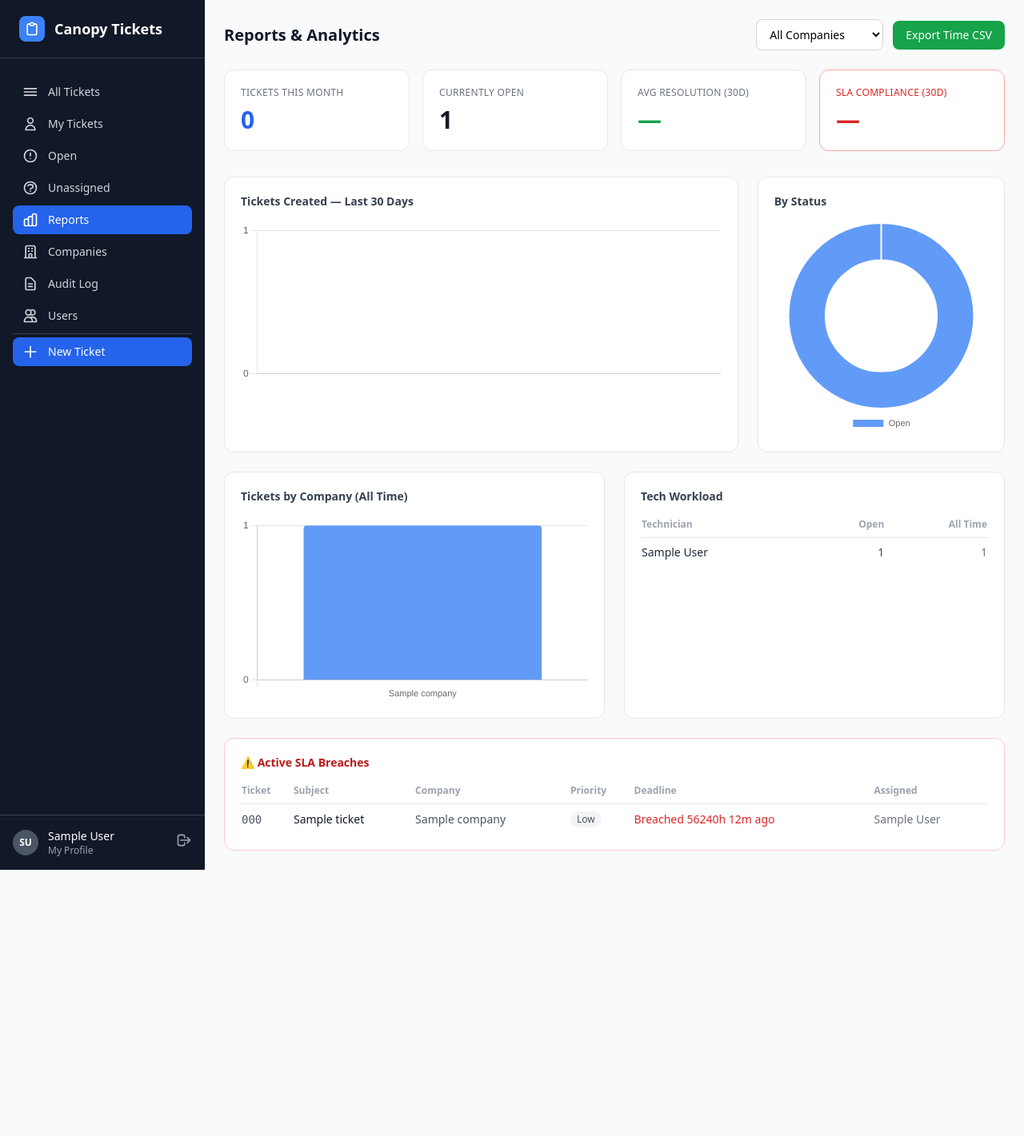
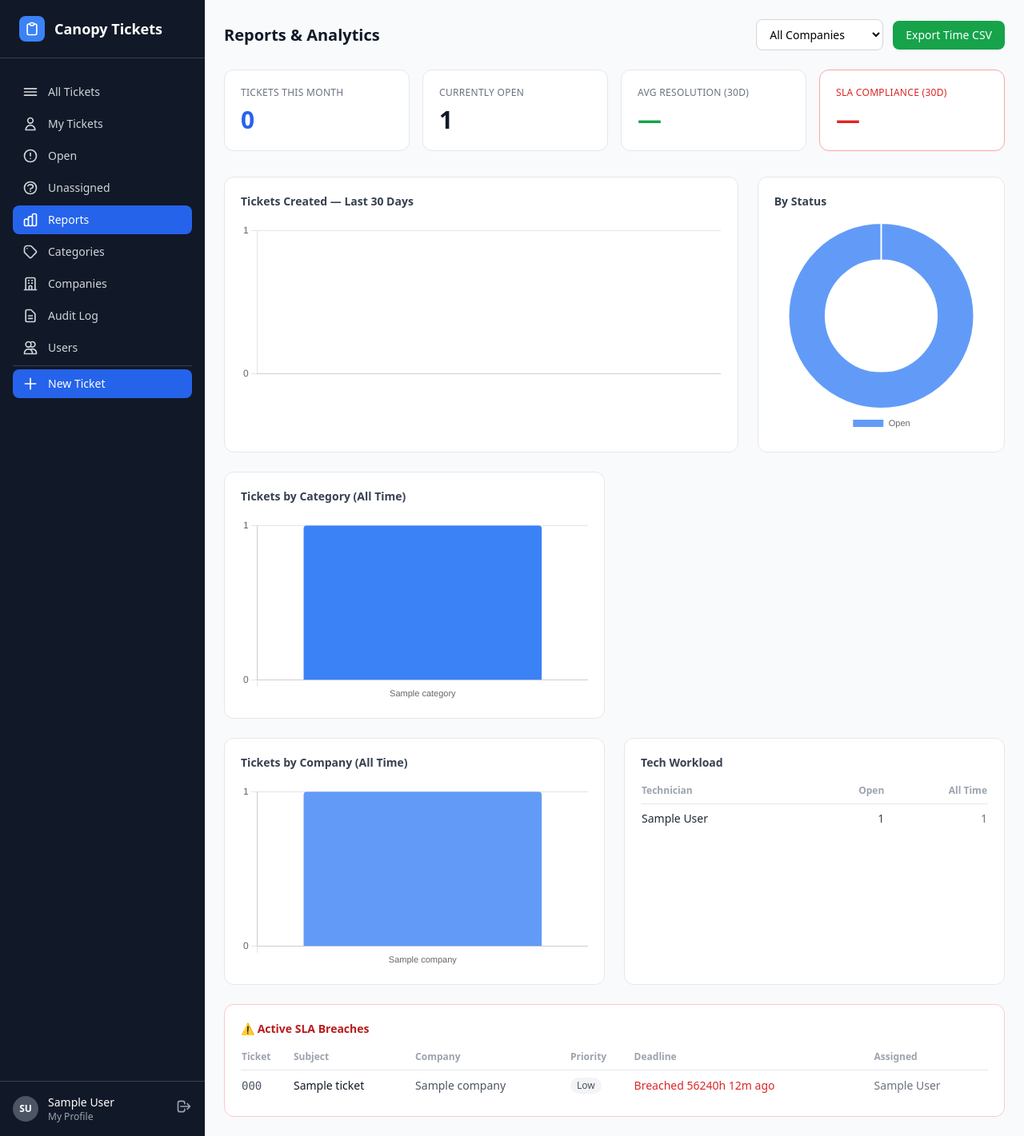
Before and after one commit to canopytechCA/Canopy-Ticket-System, a Django app: page /tech/reports/ in a window 1280 px wide. Shown: the whole page at 80% size. Before the commit the page ends 1088 px from the top, so only its background shows below. Run offline with Django 5.2, Linux system fonts and the light colour scheme; a user stored in the database is signed in; tables that the repository leaves empty hold one stand-in row (values such as "Sample post"); some libraries are stand-ins or nearby versions.

Commit message:
categories

```diff
--- a/backend/apps/tickets/forms.py
+++ b/backend/apps/tickets/forms.py
@@ -1,6 +1,6 @@
 from django import forms
 from apps.companies.models import Company
-from .models import Ticket, Message, TimeEntry
+from .models import Category, Ticket, Message, TimeEntry
 
 
 INPUT_CLASS = "w-full px-3 py-2 border border-gray-300 rounded-lg focus:ring-2 focus:ring-blue-500 focus:border-transparent text-sm"
@@ -11,9 +11,10 @@ TEXTAREA_CLASS = "w-full px-3 py-2 border border-gray-300 rounded-lg focus:ring-
 class TicketForm(forms.ModelForm):
     class Meta:
         model = Ticket
-        fields = ["company", "subject", "description", "priority", "assigned_to"]
+        fields = ["company", "category", "subject", "description", "priority", "assigned_to"]
         widgets = {
             "company": forms.Select(attrs={"class": SELECT_CLASS}),
+            "category": forms.Select(attrs={"class": SELECT_CLASS}),
             "subject": forms.TextInput(attrs={"class": INPUT_CLASS, "placeholder": "Brief summary of the issue"}),
             "description": forms.Textarea(attrs={"class": TEXTAREA_CLASS, "rows": 6, "placeholder": "Describe the issue in detail..."}),
             "priority": forms.Select(attrs={"class": SELECT_CLASS}),
@@ -26,6 +27,9 @@ class TicketForm(forms.ModelForm):
         self.fields["assigned_to"].queryset = User.objects.filter(role=User.Role.TECH, is_active=True)
         self.fields["assigned_to"].required = False
         self.fields["assigned_to"].empty_label = "— Unassigned —"
+        self.fields["category"].queryset = Category.objects.filter(is_active=True)
+        self.fields["category"].required = False
+        self.fields["category"].empty_label = "— No category —"
 
 
 class ClientTicketForm(forms.ModelForm):
@@ -73,10 +77,11 @@ class TimeEntryForm(forms.ModelForm):
 class TicketStatusForm(forms.ModelForm):
     class Meta:
         model = Ticket
-        fields = ["status", "priority", "assigned_to"]
+        fields = ["status", "priority", "category", "assigned_to"]
         widgets = {
             "status": forms.Select(attrs={"class": SELECT_CLASS}),
             "priority": forms.Select(attrs={"class": SELECT_CLASS}),
+            "category": forms.Select(attrs={"class": SELECT_CLASS}),
             "assigned_to": forms.Select(attrs={"class": SELECT_CLASS}),
         }
 
@@ -86,6 +91,19 @@ class TicketStatusForm(forms.ModelForm):
         self.fields["assigned_to"].queryset = User.objects.filter(role=User.Role.TECH, is_active=True)
         self.fields["assigned_to"].required = False
         self.fields["assigned_to"].empty_label = "— Unassigned —"
+        self.fields["category"].queryset = Category.objects.filter(is_active=True)
+        self.fields["category"].required = False
+        self.fields["category"].empty_label = "— No category —"
+
+
+class CategoryForm(forms.ModelForm):
+    class Meta:
+        model = Category
+        fields = ["name", "color", "is_active"]
+        widgets = {
+            "name": forms.TextInput(attrs={"class": INPUT_CLASS, "placeholder": "e.g. Network & Connectivity"}),
+            "color": forms.Select(attrs={"class": SELECT_CLASS}),
+        }
 
 
 class CompanyForm(forms.ModelForm):
--- a/backend/apps/tickets/urls.py
+++ b/backend/apps/tickets/urls.py
@@ -24,6 +24,8 @@ urlpatterns = [
     path("tech/companies/", views.TechCompanyList.as_view(), name="tech_company_list"),
     path("tech/companies/new/", views.TechCompanyCreate.as_view(), name="tech_company_create"),
     path("tech/companies/<int:pk>/", views.TechCompanyDetail.as_view(), name="tech_company_detail"),
+    path("tech/categories/", views.TechCategoryList.as_view(), name="tech_category_list"),
+    path("tech/categories/<int:pk>/", views.TechCategoryDetail.as_view(), name="tech_category_detail"),
     path("tech/users/", account_views.TechUserList.as_view(), name="tech_user_list"),
     path("tech/users/new/", account_views.TechUserCreate.as_view(), name="tech_user_create"),
     path("tech/users/<int:pk>/", account_views.TechUserDetail.as_view(), name="tech_user_detail"),
--- a/backend/apps/tickets/views.py
+++ b/backend/apps/tickets/views.py
@@ -12,9 +12,9 @@ from django.views.generic import ListView, CreateView, TemplateView, View
 
 from apps.accounts.models import User, AuditLog, log_action
 from apps.companies.models import Company
-from .forms import TicketForm, MessageForm, TimeEntryForm, TicketStatusForm, CompanyForm
+from .forms import TicketForm, MessageForm, TimeEntryForm, TicketStatusForm, CompanyForm, CategoryForm
 from .mixins import TechRequiredMixin
-from .models import Ticket, Message, TimeEntry, Attachment
+from .models import Ticket, Message, TimeEntry, Attachment, Category
 from .notifications import notify_new_reply, notify_ticket_assigned, notify_status_changed, notify_ticket_created
 
 
@@ -26,11 +26,12 @@ class TechDashboard(TechRequiredMixin, ListView):
     paginate_by = 25
 
     def get_queryset(self):
-        qs = Ticket.objects.select_related("company", "assigned_to", "created_by")
+        qs = Ticket.objects.select_related("company", "assigned_to", "created_by", "category")
         status = self.request.GET.get("status")
         company = self.request.GET.get("company")
         assignee = self.request.GET.get("assignee")
         priority = self.request.GET.get("priority")
+        category = self.request.GET.get("category")
         q = self.request.GET.get("q")
 
         if status:
@@ -43,6 +44,8 @@ class TechDashboard(TechRequiredMixin, ListView):
             qs = qs.filter(assigned_to__isnull=True)
         if priority:
             qs = qs.filter(priority=priority)
+        if category:
+            qs = qs.filter(category_id=category)
         if q:
             qs = qs.filter(Q(subject__icontains=q) | Q(ticket_number__icontains=q))
 
@@ -52,6 +55,7 @@ class TechDashboard(TechRequiredMixin, ListView):
         ctx = super().get_context_data(**kwargs)
         ctx["companies"] = Company.objects.filter(is_active=True)
         ctx["techs"] = User.objects.filter(role=User.Role.TECH, is_active=True)
+        ctx["categories"] = Category.objects.filter(is_active=True)
         ctx["status_choices"] = Ticket.Status.choices
         ctx["priority_choices"] = Ticket.Priority.choices
         ctx["open_count"] = Ticket.objects.filter(status=Ticket.Status.OPEN).count()
@@ -310,6 +314,21 @@ class TechReports(TechRequiredMixin, TemplateView):
         )
 
         ctx["companies"] = Company.objects.filter(is_active=True).order_by("name")
+
+        # ── Tickets by category ──
+        by_category = (
+            all_tickets.values("category__name", "category__color")
+            .annotate(count=Count("id"))
+            .order_by("-count")
+        )
+        ctx["chart_category_labels"] = json.dumps(
+            [r["category__name"] or "Uncategorized" for r in by_category]
+        )
+        ctx["chart_category_data"] = json.dumps([r["count"] for r in by_category])
+        ctx["chart_category_colors"] = json.dumps(
+            [r["category__color"] or "#6b7280" for r in by_category]
+        )
+
         return ctx
 
 
@@ -438,3 +457,43 @@ class TechCompanyCreate(TechRequiredMixin, View):
             messages.success(request, f"{company.name} created.")
             return redirect("tickets:tech_company_detail", pk=company.pk)
         return render(request, self.template_name, {"form": form})
+
+
+# ── Category management ───────────────────────────────────────────────────────
+
+class TechCategoryList(TechRequiredMixin, View):
+    template_name = "tech/category_list.html"
+
+    def get(self, request):
+        return render(request, self.template_name, {
+            "categories": Category.objects.annotate(ticket_count=Count("tickets")).order_by("name"),
+            "form": CategoryForm(),
+        })
+
+    def post(self, request):
+        form = CategoryForm(request.POST)
+        if form.is_valid():
+            cat = form.save()
+            messages.success(request, f"Category '{cat.name}' created.")
+            return redirect("tickets:tech_category_list")
+        return render(request, self.template_name, {
+            "categories": Category.objects.annotate(ticket_count=Count("tickets")).order_by("name"),
+            "form": form,
+        })
+
+
+class TechCategoryDetail(TechRequiredMixin, View):
+    template_name = "tech/category_detail.html"
+
+    def get(self, request, pk):
+        cat = get_object_or_404(Category, pk=pk)
+        return render(request, self.template_name, {"cat": cat, "form": CategoryForm(instance=cat)})
+
+    def post(self, request, pk):
+        cat = get_object_or_404(Category, pk=pk)
+        form = CategoryForm(request.POST, instance=cat)
+        if form.is_valid():
+            form.save()
+            messages.success(request, "Category updated.")
+            return redirect("tickets:tech_category_list")
+        return render(request, self.template_name, {"cat": cat, "form": form})
--- a/backend/templates/tech/base_tech.html
+++ b/backend/templates/tech/base_tech.html
@@ -55,6 +55,15 @@
           <path stroke-linecap="round" stroke-linejoin="round" stroke-width="2" d="M9 19v-6a2 2 0 00-2-2H5a2 2 0 00-2 2v6a2 2 0 002 2h2a2 2 0 002-2zm0 0V9a2 2 0 012-2h2a2 2 0 012 2v10m-6 0a2 2 0 002 2h2a2 2 0 002-2m0 0V5a2 2 0 012-2h2a2 2 0 012 2v14a2 2 0 01-2 2h-2a2 2 0 01-2-2z"/>
         </svg>
         Reports
+      </a>
+
+      <a href="{% url 'tickets:tech_category_list' %}"
+         class="flex items-center gap-3 px-3 py-2 rounded-lg text-sm font-medium
+           {% if 'category' in request.resolver_match.url_name %}bg-blue-600 text-white{% else %}text-gray-300 hover:bg-gray-800 hover:text-white{% endif %}">
+        <svg class="w-5 h-5" fill="none" stroke="currentColor" viewBox="0 0 24 24">
+          <path stroke-linecap="round" stroke-linejoin="round" stroke-width="2" d="M7 7h.01M7 3h5c.512 0 1.024.195 1.414.586l7 7a2 2 0 010 2.828l-7 7a2 2 0 01-2.828 0l-7-7A1.994 1.994 0 013 12V7a4 4 0 014-4z"/>
+        </svg>
+        Categories
       </a>
 
       <a href="{% url 'tickets:tech_company_list' %}"
--- a/backend/templates/tech/reports.html
+++ b/backend/templates/tech/reports.html
@@ -62,6 +62,19 @@
   </div>
 
   <!-- Charts row 2 -->
+  <div class="grid grid-cols-2 gap-6 mb-6">
+
+    <!-- By category -->
+    <div class="bg-white rounded-xl border border-gray-200 p-5">
+      <h2 class="text-sm font-semibold text-gray-700 mb-4">Tickets by Category (All Time)</h2>
+      <canvas id="chartCategory" height="160"></canvas>
+    </div>
+
+    <!-- Placeholder so layout stays balanced -->
+    <div></div>
+  </div>
+
+  <!-- Charts row 3 -->
   <div class="grid grid-cols-2 gap-6 mb-6">
 
     <!-- By company -->
@@ -184,6 +197,27 @@ new Chart(document.getElementById("chartStatus"), {
   }
 });
 
+// Category bar
+new Chart(document.getElementById("chartCategory"), {
+  type: "bar",
+  data: {
+    labels: {{ chart_category_labels|safe }},
+    datasets: [{
+      label: "Tickets",
+      data: {{ chart_category_data|safe }},
+      backgroundColor: {{ chart_category_colors|safe }},
+      borderRadius: 4,
+    }]
+  },
+  options: {
+    plugins: { legend: { display: false } },
+    scales: {
+      y: { beginAtZero: true, ticks: { stepSize: 1 } },
+      x: { ticks: { font: { size: 11 } } }
+    }
+  }
+});
+
 // Company bar
 new Chart(document.getElementById("chartCompany"), {
   type: "bar",
--- a/backend/templates/tech/ticket_detail.html
+++ b/backend/templates/tech/ticket_detail.html
@@ -93,6 +93,10 @@
               {{ status_form.priority }}
             </div>
             <div>
+              <label class="block text-xs text-gray-500 mb-1">Category</label>
+              {{ status_form.category }}
+            </div>
+            <div>
               <label class="block text-xs text-gray-500 mb-1">Assigned To</label>
               {{ status_form.assigned_to }}
             </div>
```
Also changed, not shown: backend/apps/tickets/models.py (+31 -0 lines), backend/templates/tech/category_detail.html (added, +47 -0 lines), backend/templates/tech/category_list.html (added, +89 -0 lines), backend/templates/tech/dashboard.html (+13 -0 lines), backend/templates/tech/partials/category_badge.html (added, +8 -0 lines), backend/templates/tech/ticket_create.html (+10 -4 lines), backend/apps/tickets/migrations/0004_category.py (added).
